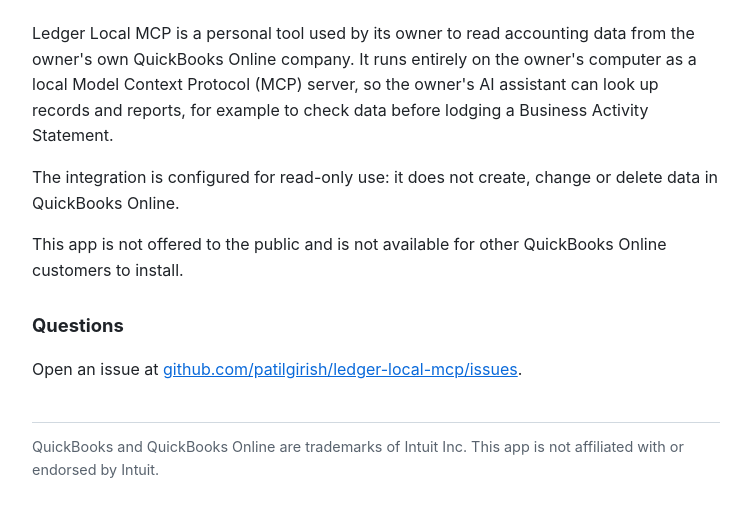
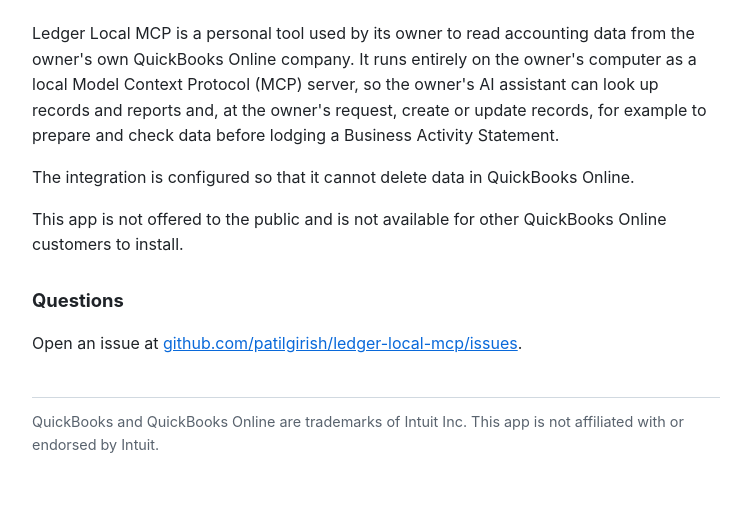
Before and after one commit to patilgirish/ledger-local-mcp, a plain HTML site: page index.html in a window 1280 px wide. Shown: the part 172-688 px from the top of the page, without its empty margins (264-1015 px from the left). Drawn offline with Linux system fonts and the light colour scheme.

Commit message:
Describe create and update access; deletes remain disabled

```diff
--- a/index.html
+++ b/index.html
@@ -11,8 +11,8 @@
 <nav><a href="./">Home</a><a href="privacy.html">Privacy policy</a><a href="eula.html">End-user licence agreement</a><a href="connect.html">Connect</a><a href="disconnect.html">Disconnect</a></nav>
 <h1>Ledger Local MCP</h1>
 <p class="meta">A private, single-user integration with QuickBooks Online.</p>
-<p>Ledger Local MCP is a personal tool used by its owner to read accounting data from the owner's own QuickBooks Online company. It runs entirely on the owner's computer as a local Model Context Protocol (MCP) server, so the owner's AI assistant can look up records and reports, for example to check data before lodging a Business Activity Statement.</p>
-<p>The integration is configured for read-only use: it does not create, change or delete data in QuickBooks Online.</p>
+<p>Ledger Local MCP is a personal tool used by its owner to read accounting data from the owner's own QuickBooks Online company. It runs entirely on the owner's computer as a local Model Context Protocol (MCP) server, so the owner's AI assistant can look up records and reports and, at the owner's request, create or update records, for example to prepare and check data before lodging a Business Activity Statement.</p>
+<p>The integration is configured so that it cannot delete data in QuickBooks Online.</p>
 <p>This app is not offered to the public and is not available for other QuickBooks Online customers to install.</p>
 <h2>Questions</h2>
 <p>Open an issue at <a href="https://github.com/patilgirish/ledger-local-mcp/issues">github.com/patilgirish/ledger-local-mcp/issues</a>.</p>
```
Also changed, not shown: eula.html (+1 -1 lines), privacy.html (+1 -1 lines).
